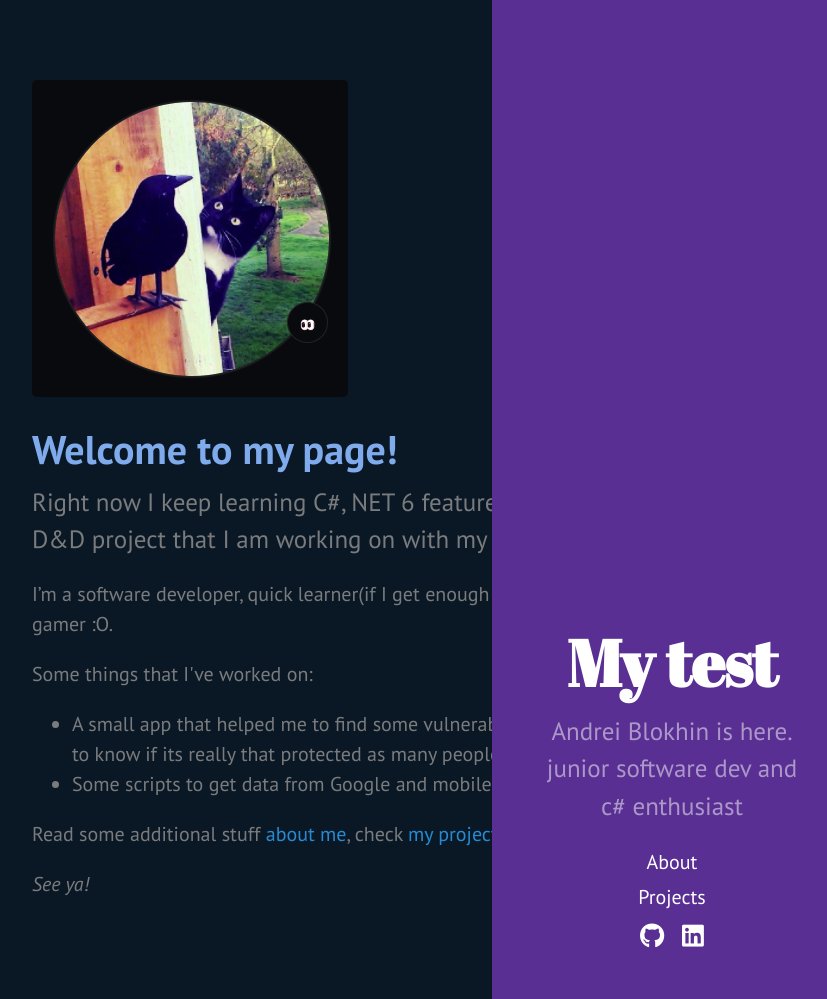
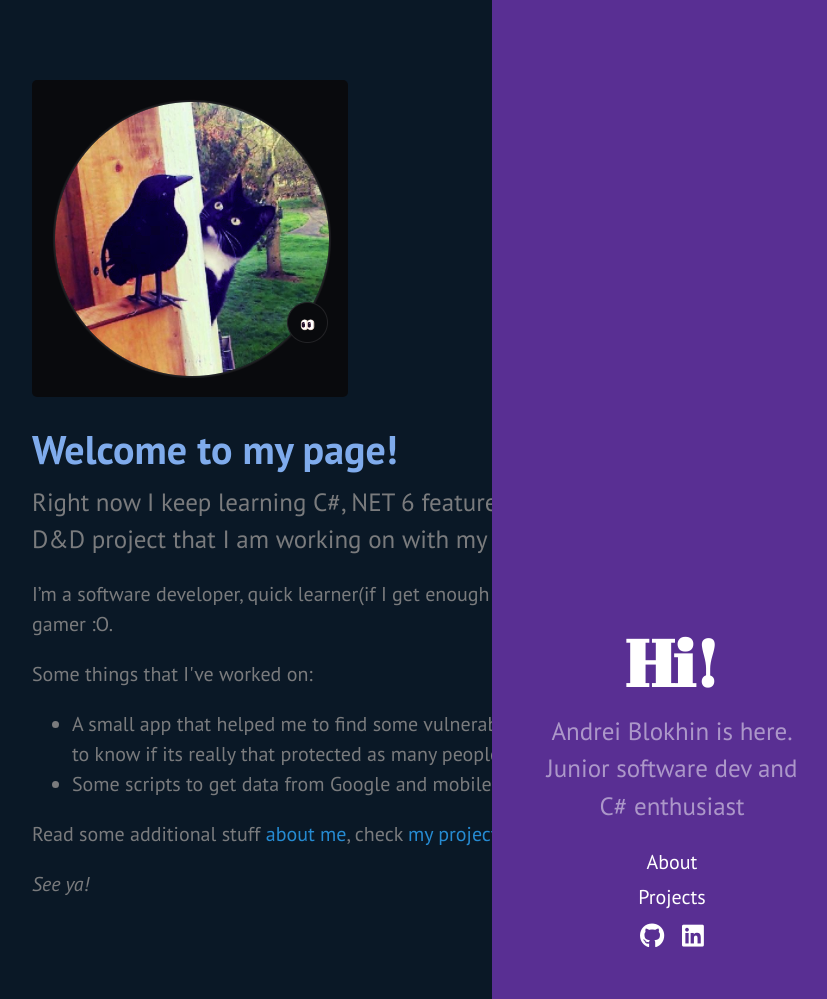
Before and after one commit to xdeath/xdeath.github.io, a Jekyll site: the page index.html, which Jekyll copies as it is, in a window 1280 px wide and 999 px high. Shown: the whole window, without its empty margins (428-1255 px from the left). Built offline with Jekyll 4.4.1, drawn with Linux system fonts in a browser that asks for light colours.

Commit message:
Some changes

```diff
--- a/index.html
+++ b/index.html
@@ -41,10 +41,10 @@
     <div class="sidebar-about">
       <h1>
         <a href="/">
-          My test
+          Hi!
         </a>
       </h1>
-      <p class="lead">Andrei Blokhin is here. junior software dev and c# enthusiast</p>
+      <p class="lead">Andrei Blokhin is here. Junior software dev and C# enthusiast</p>
     </div>
 
     <nav class="sidebar-nav">
```
